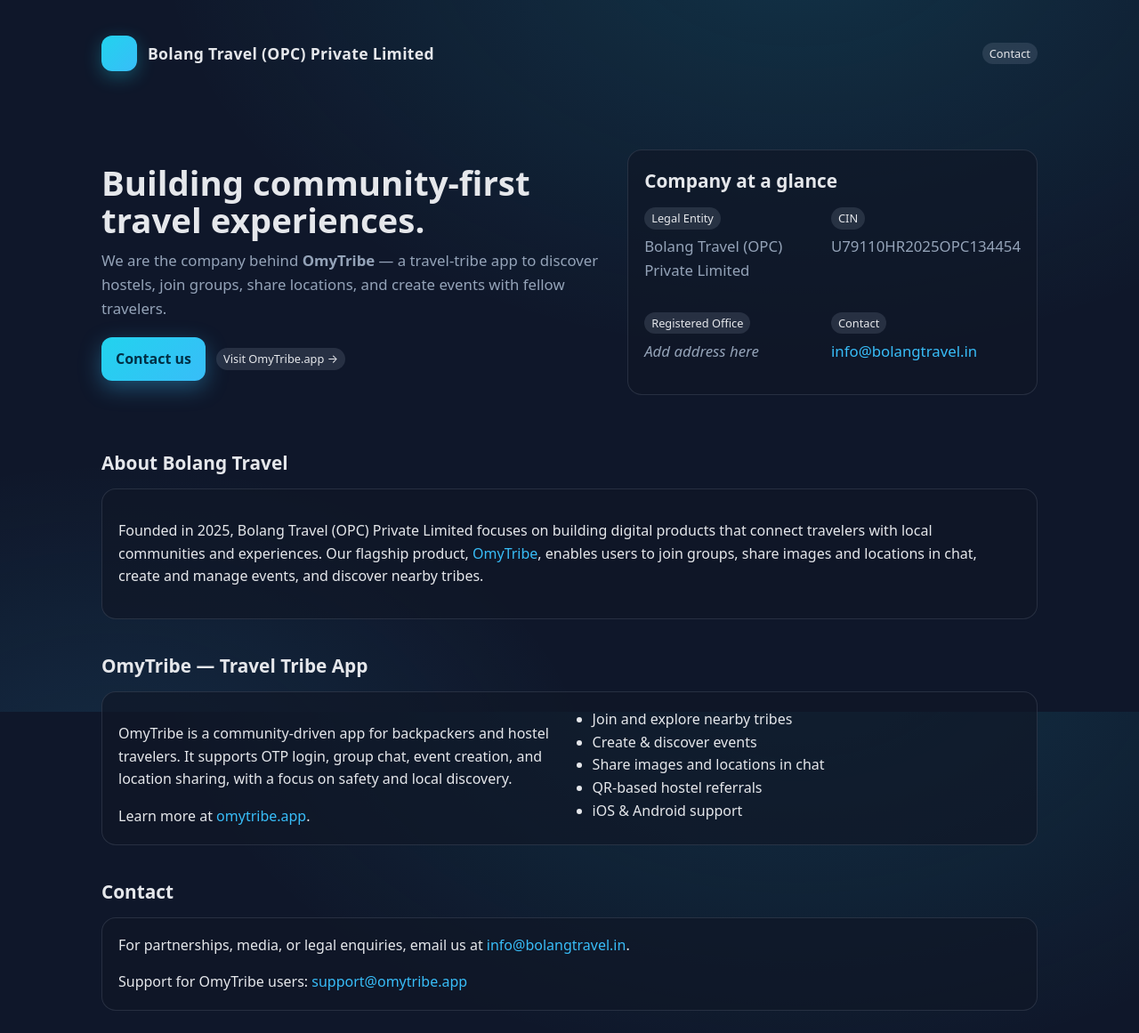
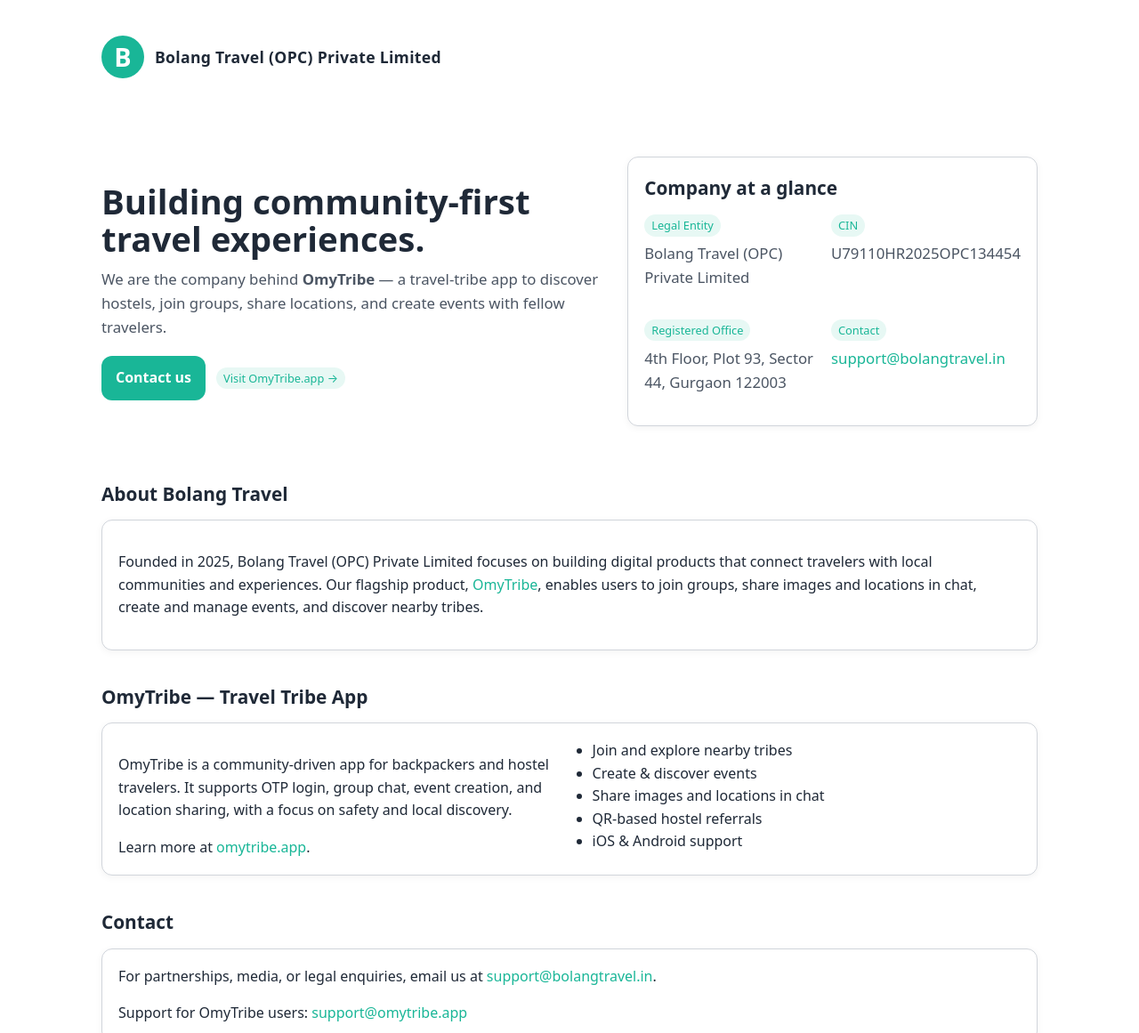
Before and after one commit to rupesh0806126/Bolangtravel.in, a plain HTML site: page index.html in a window 1280 px wide. Shown: the top 1161 px of the page at 89% size. Drawn offline with Linux system fonts and the light colour scheme.

Commit message:
Refactor index.html with updated styles and content
Updated various elements in the HTML file, including meta descriptions, styles, and contact information.

```diff
--- a/index.html
+++ b/index.html
@@ -4,69 +4,80 @@
   <meta charset="utf-8" />
   <meta name="viewport" content="width=device-width, initial-scale=1" />
   <title>Bolang Travel (OPC) Private Limited — Official Site</title>
-  <meta name="description" content="Official website of Bolang Travel (OPC) Private Limited, the company behind OmyTribe — a travel‑tribe app for discovering hostels, events, and local communities." />
+  <meta name="description" content="Official website of Bolang Travel (OPC) Private Limited, the company behind OmyTribe — a travel-tribe app for discovering hostels, events, and local communities." />
   <link rel="canonical" href="https://bolangtravel.in/" />
-  <!-- Open Graph -->
   <meta property="og:title" content="Bolang Travel (OPC) Private Limited" />
-  <meta property="og:description" content="Company behind OmyTribe — a travel‑tribe app for discovering hostels, events, and local communities." />
+  <meta property="og:description" content="Company behind OmyTribe — a travel-tribe app for discovering hostels, events, and local communities." />
   <meta property="og:type" content="website" />
   <meta property="og:url" content="https://bolangtravel.in/" />
   <meta property="og:image" content="https://bolangtravel.in/og-image.png" />
   <style>
     :root {
-      --bg: #0f172a;        /* slate-900 */
-      --card: #111827;      /* gray-900 */
-      --muted: #94a3b8;     /* slate-400 */
-      --text: #e5e7eb;      /* gray-200 */
-      --accent: #22d3ee;    /* cyan-400 */
-      --accent2: #38bdf8;   /* sky-400 */
+      --primary: #19b697;
+      --light: #ffffff;
+      --text: #1f2937;
+      --muted: #4b5563;
+      --border: #d1d5db;
     }
     * { box-sizing: border-box; }
     html, body { height: 100%; }
     body {
       margin: 0;
-      font-family: ui-sans-serif, system-ui, -apple-system, Segoe UI, Roboto, Helvetica, Arial, Noto Sans, "Apple Color Emoji", "Segoe UI Emoji";
-      background: radial-gradient(1200px 800px at 70% -10%, rgba(34,211,238,0.15), transparent 60%),
-                  radial-gradient(900px 600px at 10% 110%, rgba(56,189,248,0.12), transparent 60%),
-                  var(--bg);
+      font-family: ui-sans-serif, system-ui, -apple-system, Segoe UI, Roboto, Helvetica, Arial, Noto Sans;
+      background: var(--light);
       color: var(--text);
       line-height: 1.6;
     }
-    a { color: var(--accent2); text-decoration: none; }
+    a { color: var(--primary); text-decoration: none; }
     a:hover { text-decoration: underline; }
-
     .container { max-width: 1100px; margin: 0 auto; padding: 24px; }
-
-    header { display: flex; align-items: center; justify-content: space-between; padding: 16px 0; }
+    header { display: flex; align-items: center; justify-content: flex-start; padding: 16px 0; }
     .brand { display: flex; align-items: center; gap: 12px; }
-    .logo { width: 40px; height: 40px; border-radius: 12px; background: linear-gradient(135deg, var(--accent), var(--accent2)); box-shadow: 0 6px 20px rgba(34,211,238,0.3); }
-    .brand h1 { margin: 0; font-size: 1.1rem; letter-spacing: .3px; }
-
+    .logo {
+      width: 48px;
+      height: 48px;
+      border-radius: 50%;
+      background: var(--primary);
+      color: var(--light);
+      font-weight: 900;
+      font-size: 1.8rem;
+      display: flex;
+      align-items: center;
+      justify-content: center;
+    }
+    .brand h1 { margin: 0; font-size: 1.1rem; letter-spacing: .3px; color: var(--text); }
     .hero { display: grid; grid-template-columns: 1.1fr 0.9fr; gap: 28px; align-items: center; padding: 36px 0 24px; }
-    .hero h2 { font-size: clamp(1.8rem, 3vw, 3rem); line-height: 1.1; margin: 0 0 12px; }
+    .hero h2 { font-size: clamp(1.8rem, 3vw, 3rem); line-height: 1.1; margin: 0 0 12px; color: var(--text); }
     .hero p { color: var(--muted); margin: 0 0 18px; font-size: 1.05rem; }
-    .cta { display: inline-flex; align-items: center; gap: 10px; background: linear-gradient(135deg, var(--accent), var(--accent2)); color: #003046; font-weight: 700; padding: 12px 16px; border-radius: 12px; box-shadow: 0 8px 24px rgba(56,189,248,0.35); }
-    .card { background: rgba(17,24,39,0.7); border: 1px solid rgba(148,163,184,0.18); border-radius: 16px; padding: 18px; }
-
+    .cta {
+      display: inline-flex;
+      align-items: center;
+      gap: 10px;
+      background: var(--primary);
+      color: var(--light);
+      font-weight: 700;
+      padding: 12px 16px;
+      border-radius: 12px;
+      border: none;
+    }
+    .card {
+      background: var(--light);
+      border: 1px solid var(--border);
+      border-radius: 12px;
+      padding: 18px;
+      box-shadow: 0 2px 8px rgba(0,0,0,0.05);
+    }
     .grid { display: grid; gap: 16px; }
-    .grid.cols-3 { grid-template-columns: repeat(3, 1fr); }
     .grid.cols-2 { grid-template-columns: repeat(2, 1fr); }
-
     section { margin: 36px 0; }
-    h3 { margin: 0 0 12px; font-size: 1.3rem; }
-
-    footer { margin-top: 36px; padding: 16px 0 40px; color: var(--muted); font-size: .95rem; }
-
-    .badge { display:inline-block; padding: 2px 8px; border-radius: 999px; background: rgba(148,163,184,0.18); color: var(--text); font-size: .8rem; }
-
+    h3 { margin: 0 0 12px; font-size: 1.3rem; color: var(--text); }
+    footer { margin-top: 36px; padding: 16px 0 40px; color: var(--muted); font-size: .95rem; border-top: 1px solid var(--border); }
+    .badge { display:inline-block; padding: 2px 8px; border-radius: 999px; background: rgba(25,182,151,0.1); color: var(--primary); font-size: .8rem; }
     @media (max-width: 860px) {
       .hero { grid-template-columns: 1fr; }
-      .grid.cols-3 { grid-template-columns: 1fr; }
       .grid.cols-2 { grid-template-columns: 1fr; }
     }
   </style>
-
-  <!-- Structured Data for Organization (helps Apple verify) -->
   <script type="application/ld+json">
   {
     "@context": "https://schema.org",
@@ -74,18 +85,16 @@
     "name": "Bolang Travel (OPC) Private Limited",
     "url": "https://bolangtravel.in/",
     "logo": "https://bolangtravel.in/og-image.png",
-    "sameAs": [
-      "https://omytribe.app"
-    ],
+    "sameAs": ["https://omytribe.app"],
     "address": {
       "@type": "PostalAddress",
-      "streetAddress": "<Add Registered Office Address Line 1>",
-      "addressLocality": "<City>",
-      "addressRegion": "<State>",
-      "postalCode": "<PIN>",
+      "streetAddress": "4th Floor, Plot 93, Sector 44",
+      "addressLocality": "Gurgaon",
+      "addressRegion": "Haryana",
+      "postalCode": "122003",
       "addressCountry": "IN"
     },
-    "email": "info@bolangtravel.in"
+    "email": "support@bolangtravel.in"
   }
   </script>
 </head>
@@ -93,20 +102,17 @@
   <div class="container">
     <header>
       <div class="brand">
-        <div class="logo" aria-hidden="true"></div>
+        <div class="logo">B</div>
         <h1>Bolang Travel (OPC) Private Limited</h1>
       </div>
-      <a class="badge" href="#contact">Contact</a>
     </header>
 
     <section class="hero">
       <div>
-        <h2>Building community‑first travel experiences.</h2>
-        <p>
-          We are the company behind <strong>OmyTribe</strong> — a travel‑tribe app to discover hostels, join groups, share locations, and create events with fellow travelers.
-        </p>
+        <h2>Building community-first travel experiences.</h2>
+        <p>We are the company behind <strong>OmyTribe</strong> — a travel-tribe app to discover hostels, join groups, share locations, and create events with fellow travelers.</p>
         <div style="display:flex; gap:12px; flex-wrap:wrap; align-items:center;">
-          <a class="cta" href="mailto:info@bolangtravel.in">Contact us</a>
+          <a class="cta" href="mailto:support@bolangtravel.in">Contact us</a>
           <a class="badge" href="https://omytribe.app" target="_blank" rel="noopener">Visit OmyTribe.app →</a>
         </div>
       </div>
@@ -123,11 +129,11 @@
           </div>
           <div>
             <div class="badge">Registered Office</div>
-            <p style="margin:.4rem 0 1rem;"><em>Add address here</em></p>
+            <p style="margin:.4rem 0 1rem;">4th Floor, Plot 93, Sector 44, Gurgaon 122003</p>
           </div>
           <div>
             <div class="badge">Contact</div>
-            <p style="margin:.4rem 0 1rem;"><a href="mailto:info@bolangtravel.in">info@bolangtravel.in</a></p>
+            <p style="margin:.4rem 0 1rem;"><a href="mailto:support@bolangtravel.in">support@bolangtravel.in</a></p>
           </div>
         </div>
       </div>
@@ -136,9 +142,7 @@
     <section id="about">
       <h3>About Bolang Travel</h3>
       <div class="card">
-        <p>
-          Founded in 2025, Bolang Travel (OPC) Private Limited focuses on building digital products that connect travelers with local communities and experiences. Our flagship product, <a href="https://omytribe.app" target="_blank" rel="noopener">OmyTribe</a>, enables users to join groups, share images and locations in chat, create and manage events, and discover nearby tribes.
-        </p>
+        <p>Founded in 2025, Bolang Travel (OPC) Private Limited focuses on building digital products that connect travelers with local communities and experiences. Our flagship product, <a href="https://omytribe.app" target="_blank" rel="noopener">OmyTribe</a>, enables users to join groups, share images and locations in chat, create and manage events, and discover nearby tribes.</p>
       </div>
     </section>
 
@@ -147,19 +151,15 @@
       <div class="card">
         <div class="grid cols-2">
           <div>
-            <p>
-              OmyTribe is a community‑driven app for backpackers and hostel travelers. It supports OTP login, group chat, event creation, and location sharing, with a focus on safety and local discovery.
-            </p>
-            <p style="margin-bottom:0;">
-              Learn more at <a href="https://omytribe.app" target="_blank" rel="noopener">omytribe.app</a>.
-            </p>
+            <p>OmyTribe is a community-driven app for backpackers and hostel travelers. It supports OTP login, group chat, event creation, and location sharing, with a focus on safety and local discovery.</p>
+            <p style="margin-bottom:0;">Learn more at <a href="https://omytribe.app" target="_blank" rel="noopener">omytribe.app</a>.</p>
           </div>
           <div>
             <ul style="margin:0; padding-left:1.1rem;">
               <li>Join and explore nearby tribes</li>
               <li>Create &amp; discover events</li>
               <li>Share images and locations in chat</li>
-              <li>QR‑based hostel referrals</li>
+              <li>QR-based hostel referrals</li>
               <li>iOS &amp; Android support</li>
             </ul>
           </div>
@@ -170,26 +170,19 @@
     <section id="contact">
       <h3>Contact</h3>
       <div class="card">
-        <p style="margin-top:0;">
-          For partnerships, media, or legal enquiries, email us at
-          <a href="mailto:info@bolangtravel.in">info@bolangtravel.in</a>.
-        </p>
-        <p style="margin-bottom:0;">
-          Support for OmyTribe users: <a href="mailto:support@omytribe.app">support@omytribe.app</a>
-        </p>
+        <p style="margin-top:0;">For partnerships, media, or legal enquiries, email us at <a href="mailto:support@bolangtravel.in">support@bolangtravel.in</a>.</p>
+        <p style="margin-bottom:0;">Support for OmyTribe users: <a href="mailto:support@omytribe.app">support@omytribe.app</a></p>
       </div>
     </section>
 
     <section id="legal">
       <h3>Legal</h3>
       <div class="card">
-        <p style="margin-top:0;">
-          © 2025 Bolang Travel (OPC) Private Limited. All rights reserved.
-        </p>
+        <p style="margin-top:0;">© 2025 Bolang Travel (OPC) Private Limited. All rights reserved.</p>
         <ul style="margin:0; padding-left:1.1rem;">
           <li>Registered as a One Person Company (OPC) under the Companies Act, 2013 (India).</li>
           <li>CIN: U79110HR2025OPC134454</li>
-          <li>Registered Office: <em>Add full address</em></li>
+          <li>Registered Office: 4th Floor, Plot 93, Sector 44, Gurgaon 122003</li>
         </ul>
       </div>
     </section>
```
